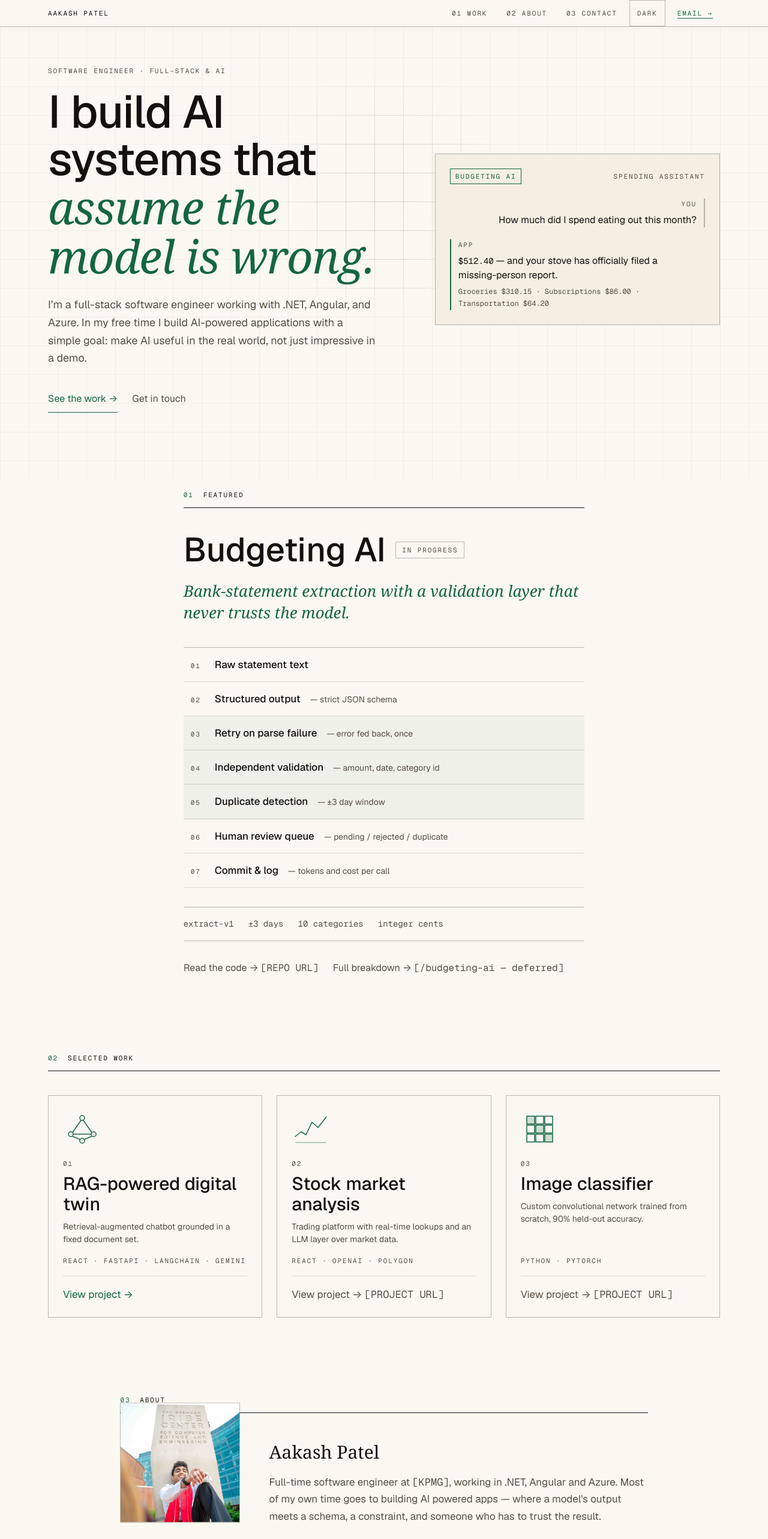
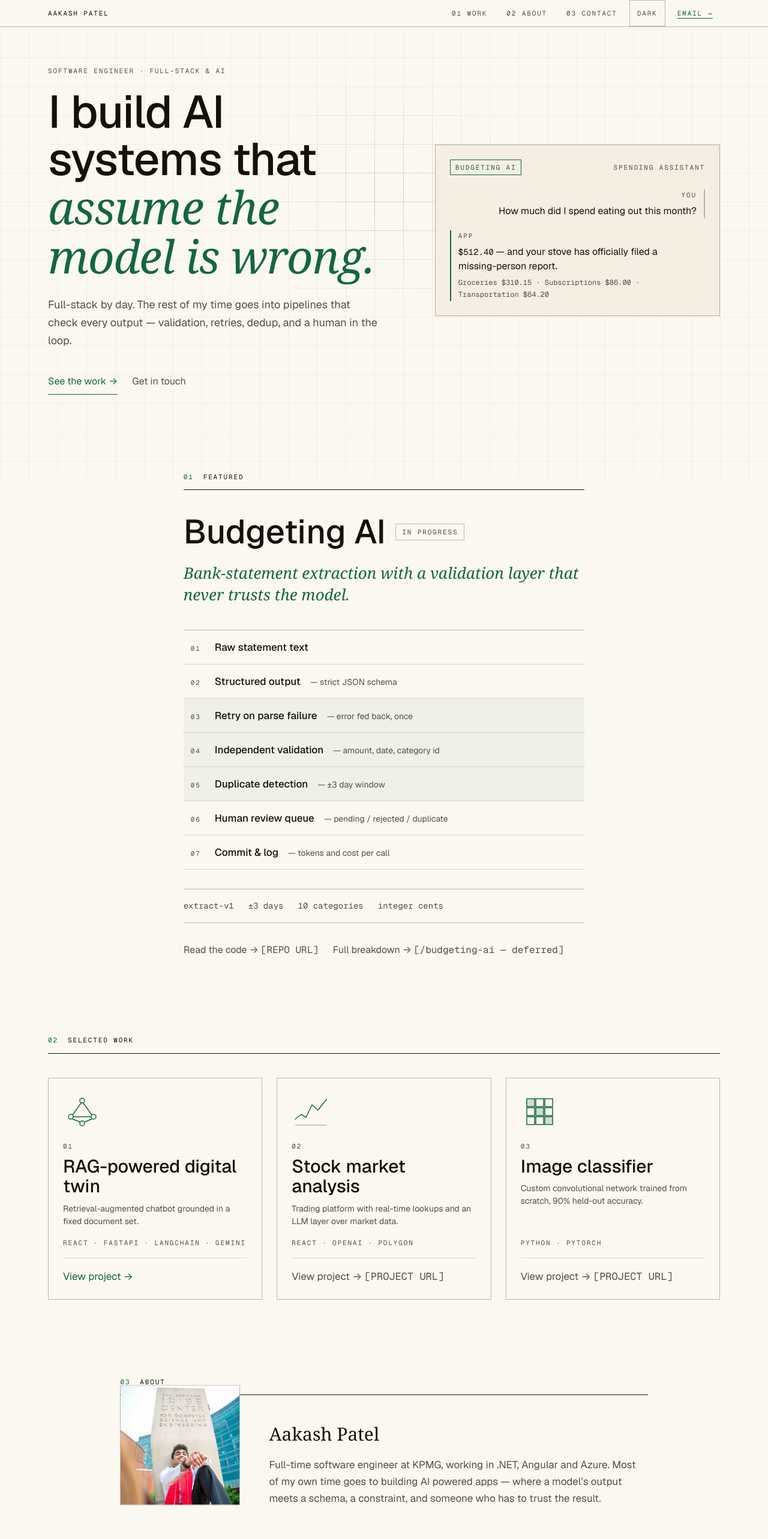
Before and after one commit to aakashPatel123345/Portfolio, a React (Vite) app: page / in a window 1280 px wide. Shown: the top 2566 px of the page at 60% size. Built offline with nearby package versions, Linux system fonts and the light colour scheme; a web font is replaced by a local one.

Commit message:
clean up hero and contact

```diff
--- a/src/components/sections/AboutContact.jsx
+++ b/src/components/sections/AboutContact.jsx
@@ -75,9 +75,9 @@ export default function AboutContact() {
         <Reveal as="div" index={1} className="about-contact__copy">
           <p className="about-contact__name">Aakash Patel</p>
           <p className="about-contact__bio">
-            Full-time software engineer at <span className="bracket">[KPMG]</span>, working in
-            .NET, Angular and Azure. Most of my own time goes to building AI powered apps — where a
-            model's output meets a schema, a constraint, and someone who has to trust the result.
+            Full-time software engineer at KPMG, working in .NET, Angular and Azure. Most of my
+            own time goes to building AI powered apps — where a model’s output meets a schema, a
+            constraint, and someone who has to trust the result.
           </p>
         </Reveal>
       </div>
--- a/src/components/sections/Hero.jsx
+++ b/src/components/sections/Hero.jsx
@@ -14,8 +14,8 @@ export default function Hero() {
           <em className="hero__accent">assume the model is wrong.</em>
         </Reveal>
         <Reveal as="p" index={2} threshold={0.4} className="hero__line">
-          I’m a full-stack software engineer working with .NET, Angular, and Azure.
-          In my free time I build AI-powered applications with a simple goal: make AI useful in the real world, not just impressive in a demo.
+          Full-stack by day. The rest of my time goes into pipelines that check every output —
+          validation, retries, dedup, and a human in the loop.
         </Reveal>
         <Reveal as="div" index={3} threshold={0.4} className="hero__actions">
           <a className="hero__link hero__link--primary" href="#work">
```
